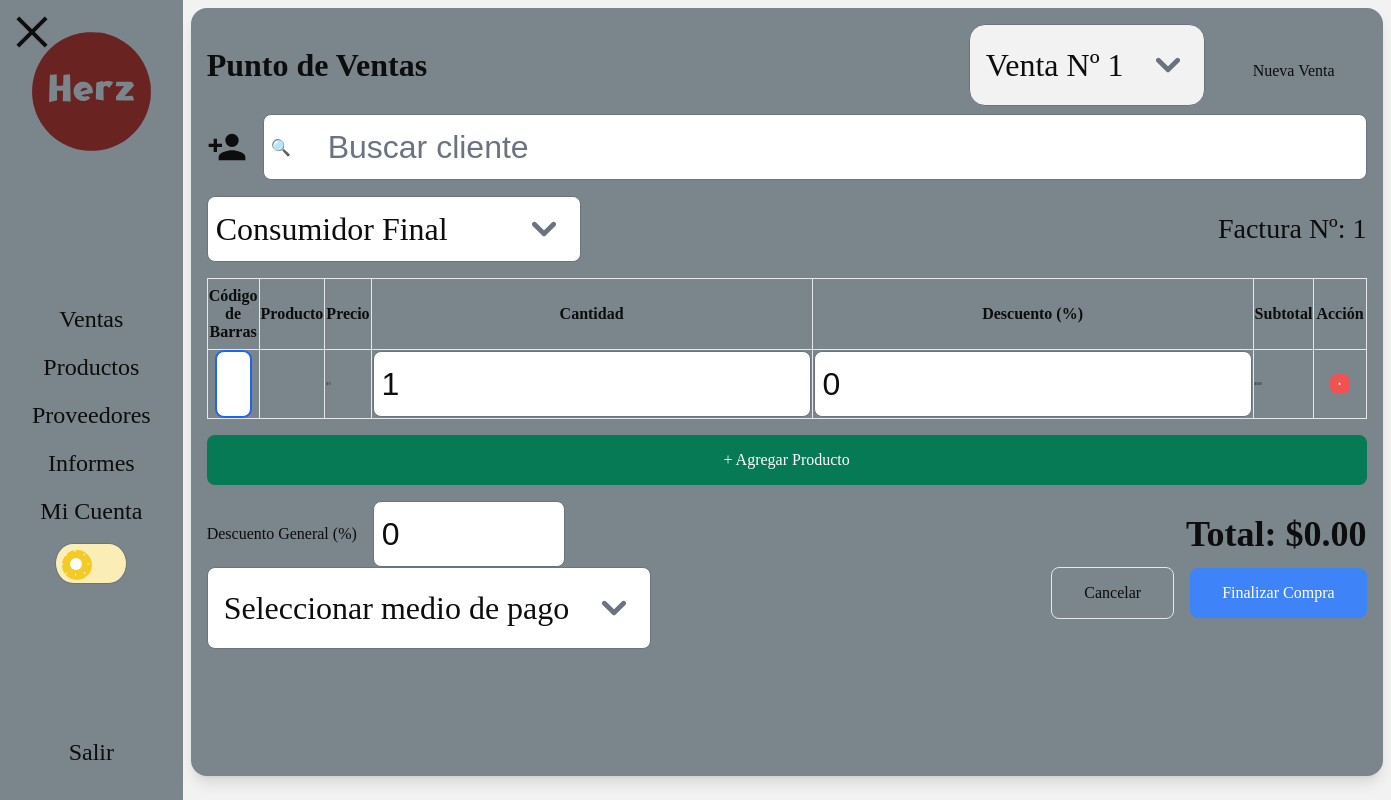
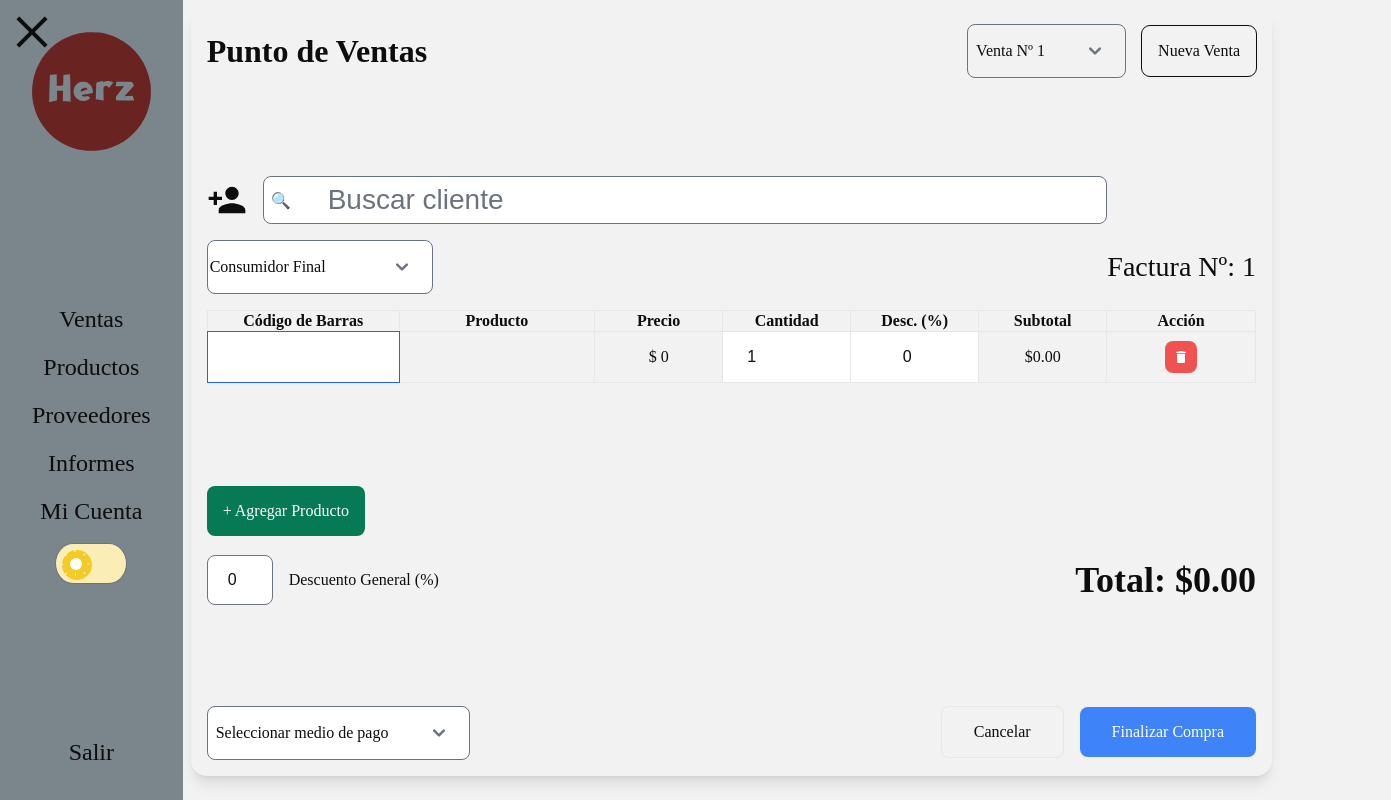
Before and after one commit to styleflowsaas/StyleFlow-Front, a Next.js app: page /Ventas in a window 1280 px wide. Shown: the whole page, 1391 px wide, since content can reach past the window. Built offline with nearby package versions, Linux system fonts and the light colour scheme.

Commit message:
Ventas styling

```diff
--- a/src/app/Ventas/page.tsx
+++ b/src/app/Ventas/page.tsx
@@ -140,15 +140,14 @@ export default function GeneradorFactura() {
   };
 
   return (
-    <div className="w-full mx-auto p-2 bg-secundario dark:bg-fondo-dark  text-[.5rem] shadow-lg rounded-lg dark:text-texto-dark min-h-[96vh]">
-      <div className="mb-1">
-        <div className="flex justify-between items-center ">
+    <div className="w-full mx-auto p-2 dark:bg-[#1b1e24] text-texto-ligth dark:text-texto-dark text-[.5rem] shadow-lg rounded-lg  min-h-[96vh] flex flex-col justify-between">
+      <div className="flex justify-between items-center">
         <h2 className="text-base font-bold">Punto de Ventas</h2>
-          <div className="space-x-2">
+        <div className="flex items-center gap-2">
           <select
             value={currentInvoiceId.toString()}
             onChange={(e) => setCurrentInvoiceId(parseInt(e.target.value))}
-              className="p-2 border rounded-lg bg-fondo-ligth text-texto-ligth"
+            className="p-[2px] px-1 border rounded bg-fondo-ligth text-texto-ligth text-[.5rem]"
           >
             {invoices.map((invoice) => (
               <option key={invoice.id} value={invoice.id.toString()}>
@@ -158,16 +157,16 @@ export default function GeneradorFactura() {
           </select>
           <button
             onClick={addNewInvoice}
-              className="px-4 py-2 border-collapse  rounded hover:border border-black dark:hover:border dark:hover:border-white"
+            className="p-2 border-collapse outline outline-1 rounded hover:bg-secundario-ligth hover:dark:bg-secundario hover:scale-105"
           >
             Nueva Venta
           </button>
         </div>
       </div>
-      </div>
+
       <div className="space-y-2">
         <div className="flex items-center space-x-2">
-          <button className="text-xl hover:scale-105">
+          <button className="text-xl hover:scale-105 hover:text-green-600">
             <MdPersonAdd />
           </button>
           <div className="relative flex flex-grow items-center">
@@ -182,29 +181,29 @@ export default function GeneradorFactura() {
                   clientSearch: e.target.value,
                 })
               }
-              className="w-full p-1 pl-8 border dark:border-texto-ligth rounded"
+              className="w-[85%] p-[.1rem] pl-8 border dark:border-texto-ligth rounded text-sm"
             />
           </div>
         </div>
 
-        <div className="flex items-center justify-between">
+        <div className="flex items-center justify-between mx-auto">
           <select
             value={currentInvoice.clientType}
             onChange={(e) =>
               updateInvoice({ ...currentInvoice, clientType: e.target.value })
             }
-            className="p-1 border dark:border-texto-ligth rounded dark:text-texto-ligth"
+            className="p-[2px] border dark:border-texto-ligth rounded dark:text-texto-ligth text-[.5rem]"
           >
             <option value="consumidor-final">Consumidor Final</option>
             <option value="responsable-inscripto">Responsable Inscripto</option>
           </select>
           <p className="text-sm">Factura Nº: {currentInvoice.invoiceNumber}</p>
         </div>
-
-        <table className="w-full border-collapse text-[.1rem]">
+        <div className="min-h-[20vh]">
+          <table className="w-full border-collapse">
             <thead>
               <tr>
-              <th className="border dark:border-texto-dark text-[.5rem] py-1">
+                <th className="border dark:border-texto-dark text-[.5rem] w-[15vw]">
                   Código de Barras
                 </th>
                 <th className="border dark:border-texto-dark text-[.5rem]">
@@ -217,7 +216,7 @@ export default function GeneradorFactura() {
                   Cantidad
                 </th>
                 <th className="border dark:border-texto-dark  text-[.5rem]">
-                Descuento (%)
+                  Desc. (%)
                 </th>
                 <th className="border dark:border-texto-dark text-[.5rem]">
                   Subtotal
@@ -230,7 +229,7 @@ export default function GeneradorFactura() {
             <tbody>
               {currentInvoice.products.map((product) => (
                 <tr key={product.id}>
-                <td className="border px-1">
+                  <td className="border p-[0px]">
                     <input
                       type="text"
                       autoFocus
@@ -238,18 +237,19 @@ export default function GeneradorFactura() {
                       onChange={(e) =>
                         updateProduct(product.id, "barcode", e.target.value)
                       }
-                    className="w-full p-1 border rounded dark:text-texto-ligth"
+                      className="w-full h-full border-none dark:text-texto-ligth text-[.5rem]"
                     />
                   </td>
-                <td className="border">
+                  <td className="border text-center p-[0px]">
                     <p>{product.name}</p>
                   </td>
-                <td className="border">
+                  <td className="border text-center p-[0px] w-[10vw]">
                     <p>$ {product.price}</p>
                   </td>
-                <td className="border">
+                  <td className="border w-[10vw] p-[0px]">
                     <input
                       type="number"
+                      min={0}
                       value={product.quantity}
                       onChange={(e) =>
                         updateProduct(
@@ -258,12 +258,14 @@ export default function GeneradorFactura() {
                           parseInt(e.target.value)
                         )
                       }
-                    className=" p-1 border rounded  dark:text-texto-ligth"
+                      className="w-full h-full border-none dark:text-texto-ligth text-[.5rem]"
                     />
                   </td>
-                <td className="border">
+                  <td className="border p-[0px] w-[10vw] ">
                     <input
                       type="number"
+                      min={0}
+                      max={100}
                       value={product.discount}
                       onChange={(e) =>
                         updateProduct(
@@ -272,16 +274,16 @@ export default function GeneradorFactura() {
                           parseFloat(e.target.value)
                         )
                       }
-                    className=" p-1 border rounded  dark:text-texto-ligth"
+                      className="w-full h-full border-none dark:text-texto-ligth text-center text-[.5rem]"
                     />
                   </td>
-                <td className="border">
+                  <td className="border p-[0px] text-center w-[10vw]">
                     ${calculateSubtotal(product).toFixed(2)}
                   </td>
-                <td className="border p-2 text-center">
+                  <td className="border  text-center">
                     <button
                       onClick={() => removeProduct(product.id)}
-                    className="p-1 bg-red-500 text-white rounded hover:bg-red-600"
+                      className="p-1 bg-red-500 text-white rounded hover:bg-red-600 hover:scale-105"
                     >
                       <MdDelete />
                     </button>
@@ -290,19 +292,16 @@ export default function GeneradorFactura() {
               ))}
             </tbody>
           </table>
-
+        </div>
         <button
           onClick={addProduct}
-          className="w-full px-4 py-2 bg-green-600 dark:bg-green-700 text-white rounded hover:bg-green-700 dark:hover:bg-green-600"
+          className="px-2 py-2 bg-green-600 dark:bg-green-700 text-white rounded hover:bg-green-700 dark:hover:bg-green-600"
         >
           + Agregar Producto
         </button>
 
         <div className="flex items-center justify-between">
           <div className="flex flex-row gap-2 items-center">
-            <label htmlFor="general-discount" className="font-medium">
-              Descuento General (%)
-            </label>
             <input
               id="general-discount"
               type="number"
@@ -315,8 +314,11 @@ export default function GeneradorFactura() {
                   generalDiscount: parseFloat(e.target.value),
                 })
               }
-              className="w-24 p-1 border rounded  dark:text-texto-ligth"
+              className=" border rounded p-[0px] text-center dark:text-texto-ligth text-[.5rem]"
             />
+            <label htmlFor="general-discount" className="font-medium">
+              Descuento General (%)
+            </label>
           </div>
           <p className="text-right text-lg font-semibold">
             Total: ${calculateTotal().toFixed(2)}
@@ -329,7 +331,7 @@ export default function GeneradorFactura() {
           onChange={(e) =>
             updateInvoice({ ...currentInvoice, paymentMethod: e.target.value })
           }
-          className="p-2 border rounded dark:text-texto-ligth"
+          className="p-[2px] px-1 border rounded dark:text-texto-ligth text-[.5rem]"
         >
           <option value="">Seleccionar medio de pago</option>
           <option value="efectivo">Efectivo</option>
--- a/src/components/Cards/ProductCard.tsx
+++ b/src/components/Cards/ProductCard.tsx
@@ -1,4 +1,5 @@
 import Image from "next/image";
+import Link from "next/link";
 import { MdOutlineEdit, MdAdd } from "react-icons/md";
 export interface IProduct {
   id: number;
@@ -10,9 +11,13 @@ export interface IProduct {
   description?: string;
   category?: string;
 }
+
 const ProductCard: React.FC<IProduct> = (data) => {
   return (
-    <article className="flex flex-col gap-1 justify-evenly items-center rounded-md bg-secundario-ligth dark:bg-fondo-dark w-1/4 text-sm transition-all duration-500 shadow-2xl">
+    <Link
+      href={`/Productos/${data.id}`}
+      className="flex flex-col gap-1 justify-evenly items-center rounded-md bg-secundario-ligth dark:bg-fondo-dark w-1/3 md:w-1/4 text-sm transition-all duration-500 shadow-2xl"
+    >
       <div className="bg-white rounded w-[80%] my-2 py-7 flex items-center relative justify-center">
         <Image
           src={data.img}
@@ -40,7 +45,7 @@ const ProductCard: React.FC<IProduct> = (data) => {
           </button>
         </div>
       </div>
-    </article>
+    </Link>
   );
 };
 
```
Lines whose indentation alone changed are shown as unchanged.
